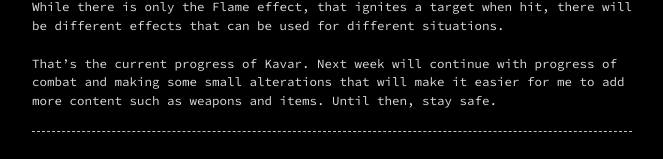
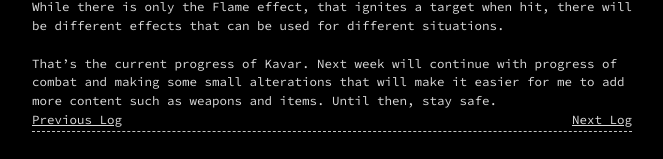
Before and after one commit to KyleS01/KyleS01.github.io, a Jekyll site: the page built from _posts/2020-6-21-Kavar Log 2.markdown, in a window 1280 px wide. Shown: the part 1184-1343 px from the top of the page, without its empty margins (308-971 px from the left). Built offline with Jekyll 4.4.1, drawn with Linux system fonts in a browser that asks for light colours.

Commit message:
Update 2020-6-21-Kavar Log 2.markdown

```diff
--- a/_posts/2020-6-21-Kavar Log 2.markdown
+++ b/_posts/2020-6-21-Kavar Log 2.markdown
@@ -38,3 +38,11 @@ In the future, there will be special ways to deplete concentration depending on
 Right now, the player cannot attack the enemy as I am in the middle of implementing it. Despite that, I can talk about the different ways you can attack an enemy currently. There are two weapons available right now: the dagger and the bow. The dagger can be used as a melee weapon but can also be used as a ranged weapon by throwing it at a target. The bow has two arrow types: Normal Tipped and Fire Tipped. Fire Tipped arrows have a bonus effect that sets the target on fire when hit.
 While there is only the Flame effect, that ignites a target when hit, there will be different effects that can be used for different situations.
 That’s the current progress of Kavar. Next week will continue with progress of combat and making some small alterations that will make it easier for me to add more content such as weapons and items. Until then, stay safe.
+
+<div style="float:right">
+<a href="https://kyles01.github.io/kavar/2020/06/14/Kavar-Log-3.html">Next Log</a>
+</div>
+
+<div style="float:left">
+<a href="https://kyles01.github.io/introduction/2020/06/10/Kavar-Log-2.html">Previous Log</a>
+</div>
```
